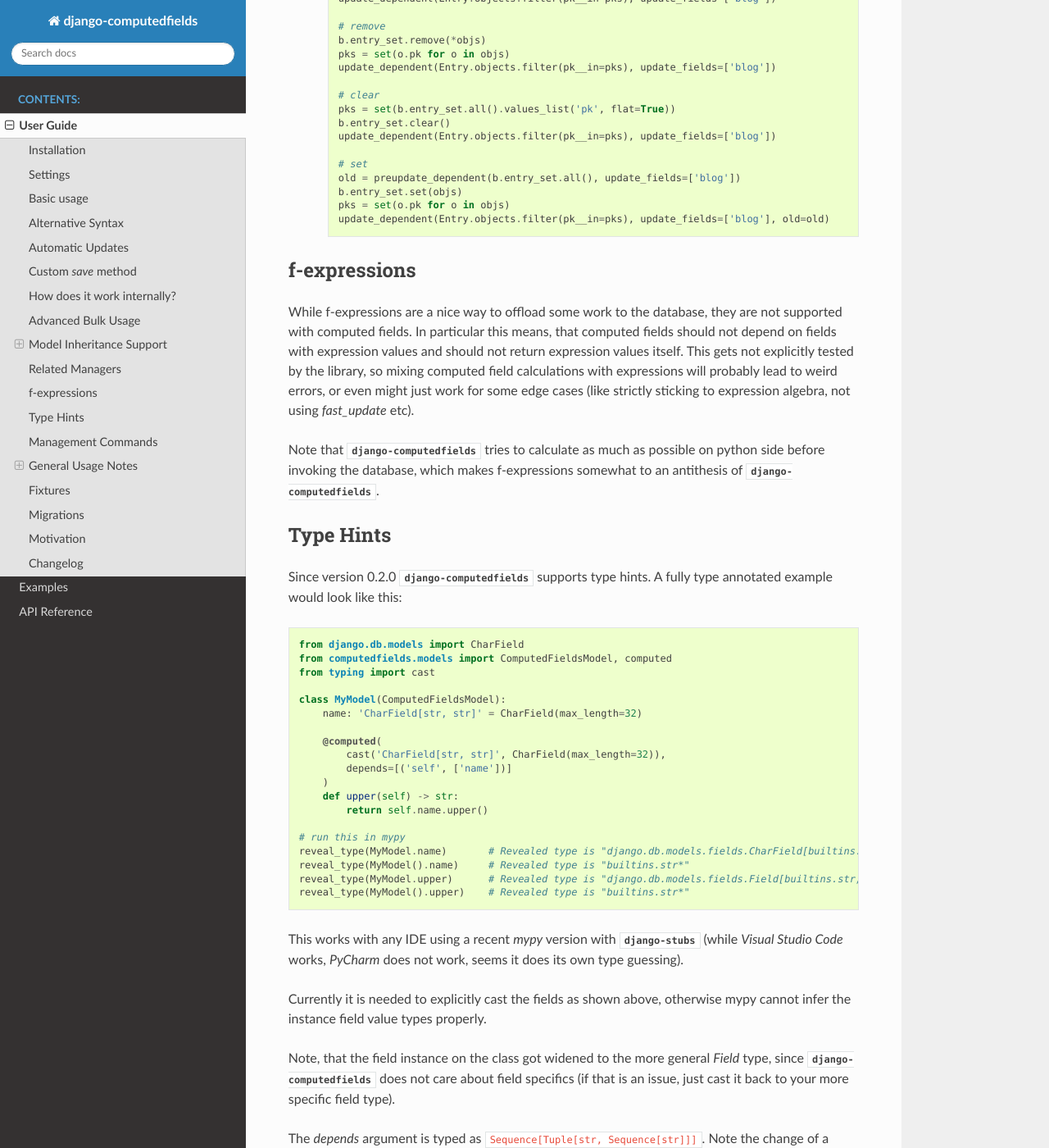
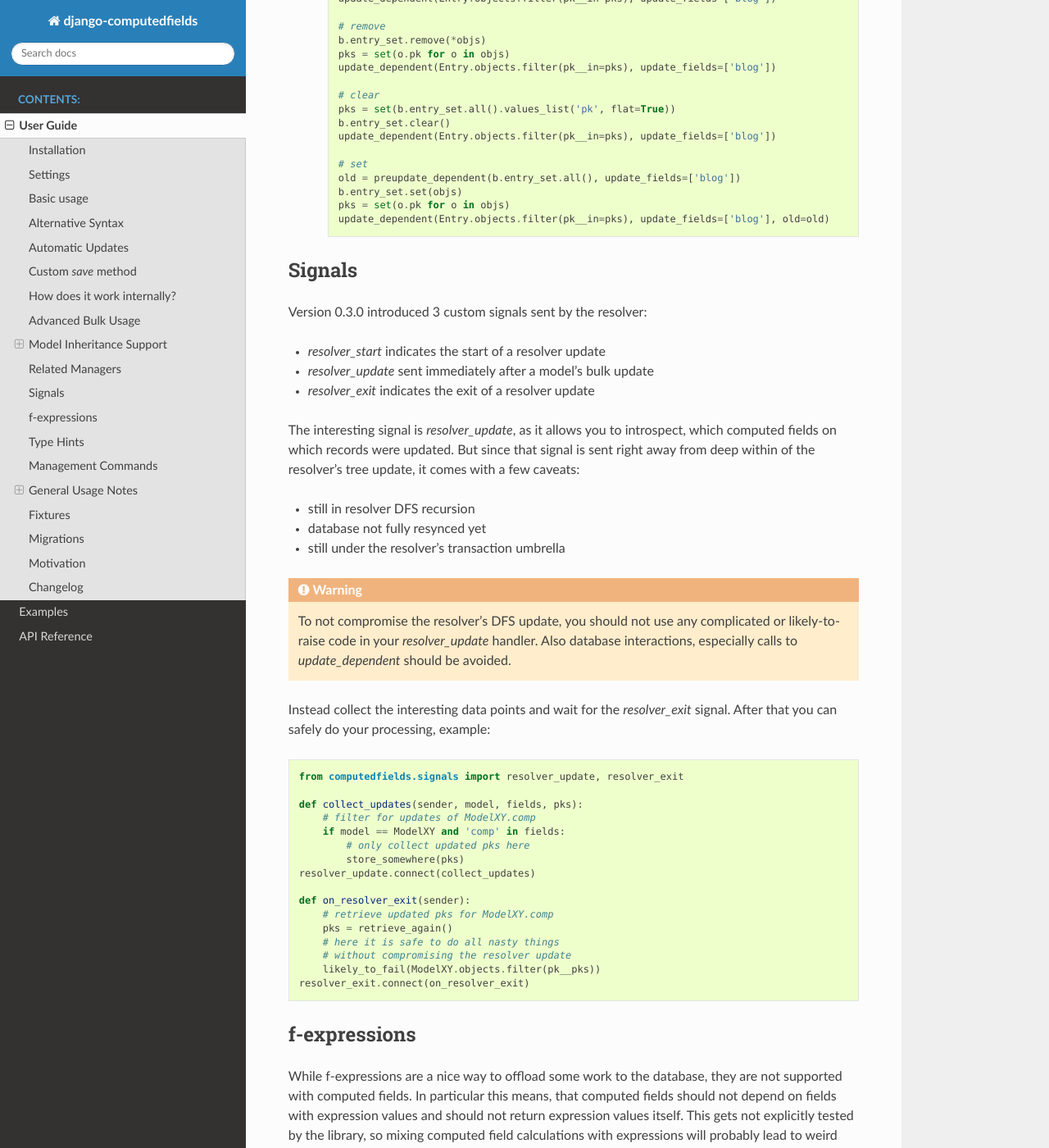
Before and after one commit to netzkolchose/django-computedfields, a Sphinx documentation site: the page built from docs/manual.rst, in a window 1280 px wide and 1400 px high, scrolled down 8676 px. Shown: the whole window at 82% size. Built offline with Sphinx 7.4.7 and the Read the Docs theme 3.1.0, drawn with Linux system fonts in a browser that asks for light colours; the version number is read from the project's files by our own code.

Commit message:
docs for signals in the manual

```diff
--- a/docs/manual.rst
+++ b/docs/manual.rst
@@ -425,6 +425,53 @@ we could listen to. You have 2 options to work around this issue:
         update_dependent(Entry.objects.filter(pk__in=pks), update_fields=['blog'], old=old)
 
 
+Signals
+-------
+
+Version 0.3.0 introduced 3 custom signals sent by the resolver:
+
+- `resolver_start` indicates the start of a resolver update
+- `resolver_update` sent immediately after a model's bulk update
+- `resolver_exit` indicates the exit of a resolver update
+
+The interesting signal is `resolver_update`, as it allows you to introspect,
+which computed fields on which records were updated. But since that signal is sent right away from deep within
+of the resolver's tree update, it comes with a few caveats:
+
+- still in resolver DFS recursion
+- database not fully resynced yet
+- still under the resolver's transaction umbrella
+
+
+.. WARNING::
+
+    To not compromise the resolver's DFS update, you should not use any complicated or likely-to-raise code
+    in your `resolver_update` handler. Also database interactions, especially calls to `update_dependent`
+    should be avoided.
+
+Instead collect the interesting data points and wait for the `resolver_exit` signal.
+After that you can safely do your processing, example:
+
+.. CODE:: python
+
+    from computedfields.signals import resolver_update, resolver_exit
+
+    def collect_updates(sender, model, fields, pks):
+        # filter for updates of ModelXY.comp
+        if model == ModelXY and 'comp' in fields:
+            # only collect updated pks here
+            store_somewhere(pks)
+    resolver_update.connect(collect_updates)
+
+    def on_resolver_exit(sender):
+        # retrieve updated pks for ModelXY.comp
+        pks = retrieve_again()
+        # here it is safe to do all nasty things
+        # without compromising the resolver update
+        likely_to_fail(ModelXY.objects.filter(pk__pks))
+    resolver_exit.connect(on_resolver_exit)
+
+
 f-expressions
 -------------
 
```
